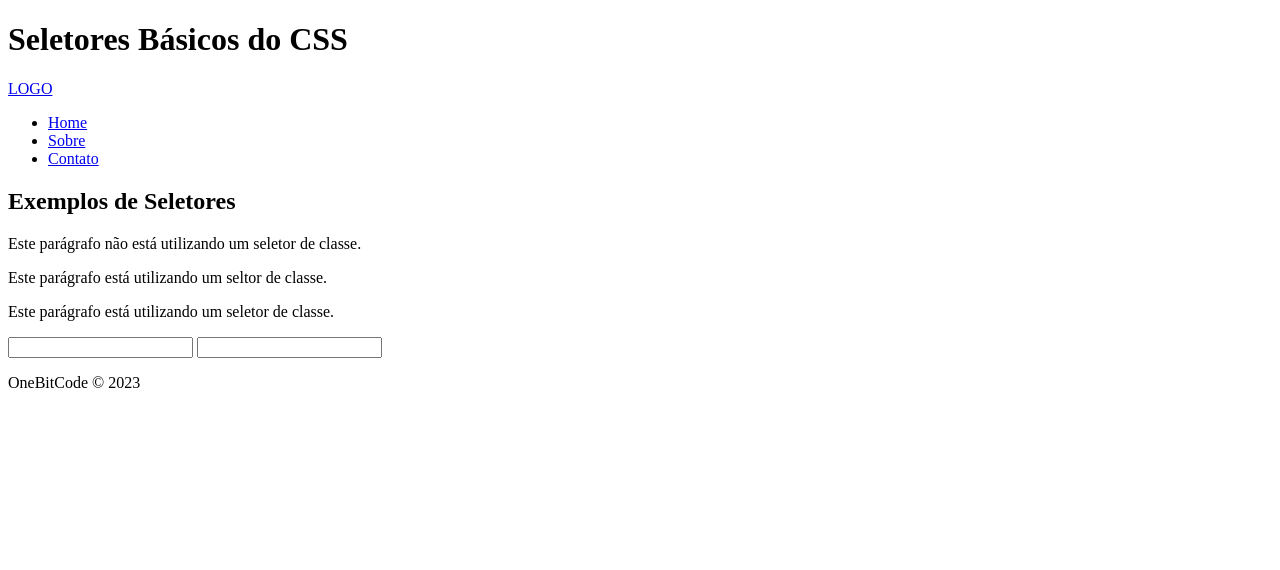
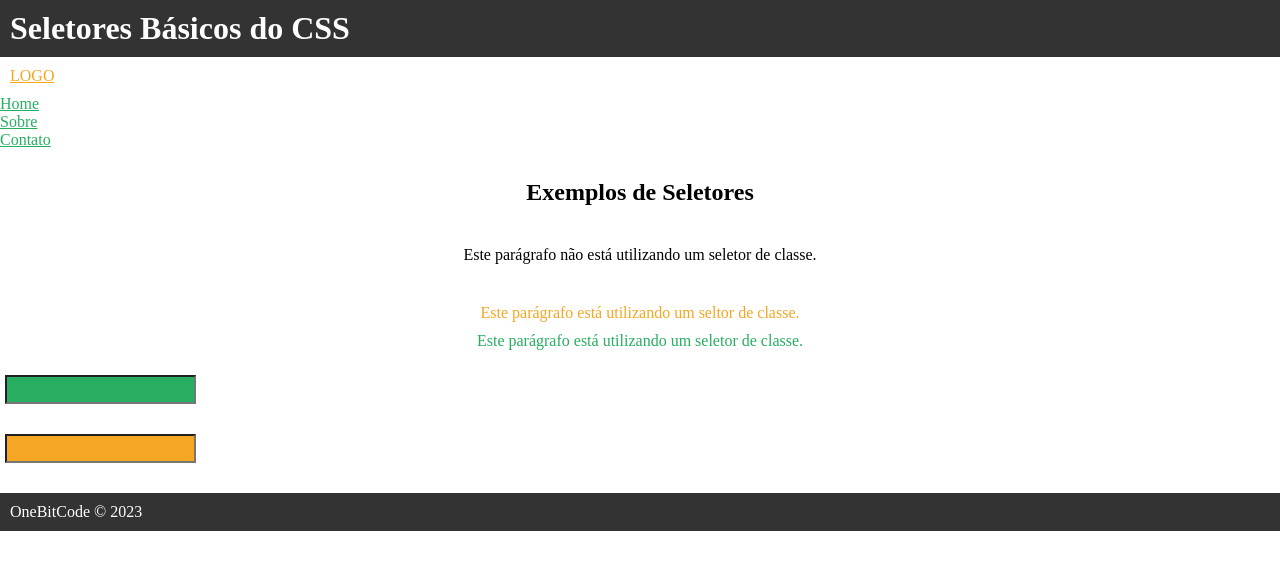
Before and after one commit to RafaelEngSoft/Projetos, a plain HTML site: page estudos/04-seletores-basicos/index.html in a window 1280 px wide. Drawn offline with Linux system fonts and the light colour scheme.

Commit message:
feat: Seletores básicos

```diff
--- a/estudos/04-seletores-basicos/index.html
+++ b/estudos/04-seletores-basicos/index.html
@@ -4,6 +4,7 @@
     <meta charset="UTF-8" />
     <meta name="viewport" content="width=device-width, initial-scale=1.0" />
     <title>Seletores Básicos do CSS</title>
+    <link rel="stylesheet" href="style.css" />
   </head>
   <body>
     <header>
--- a/estudos/04-seletores-basicos/style.css
+++ b/estudos/04-seletores-basicos/style.css
@@ -0,0 +1,69 @@
+/* Seletor universal */
+* {
+  margin: 0;
+  padding: 0;
+}
+
+/* Seletor de tag */
+header,
+footer {
+  background-color: #333;
+  color: #fff;
+  padding: 10px;
+}
+
+/* Seletor de elementos aninhados */
+nav a {
+  color: #27ae60;
+}
+
+/* Seletor de filhos */
+nav > a {
+  display: block;
+  color: #f5a623;
+  padding: 10px;
+}
+
+/* Seletor de classes */
+.laranja {
+  color: #f5a623;
+}
+
+.verde {
+  color: #27ae60;
+}
+
+/* Seletor de id */
+#secao-principal {
+  padding: 20px;
+  text-align: center;
+}
+
+/* combinação de seletores */
+#secao-principal > * {
+  margin-top: 10px;
+}
+
+input {
+  display: block;
+  padding: 5px;
+  margin: 5px;
+}
+
+/* Seletor de sequência */
+input + input {
+  margin-top: 30px;
+  margin-bottom: 30px;
+}
+
+h2 + p {
+  padding: 30px;
+}
+
+/* Seletores de propriedade */
+input[name="email"] {
+  background-color: #27ae60;
+}
+input[name="password"] {
+  background-color: #f5a623;
+}
```
